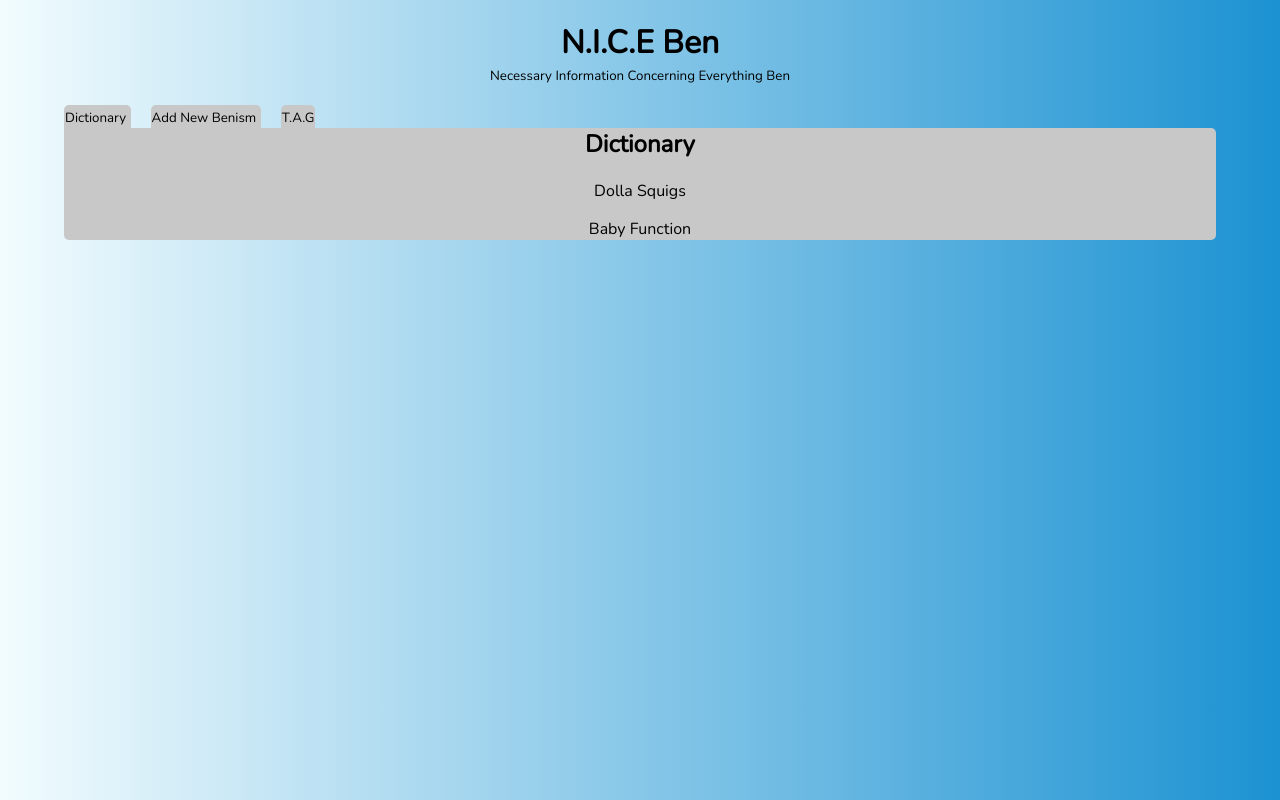
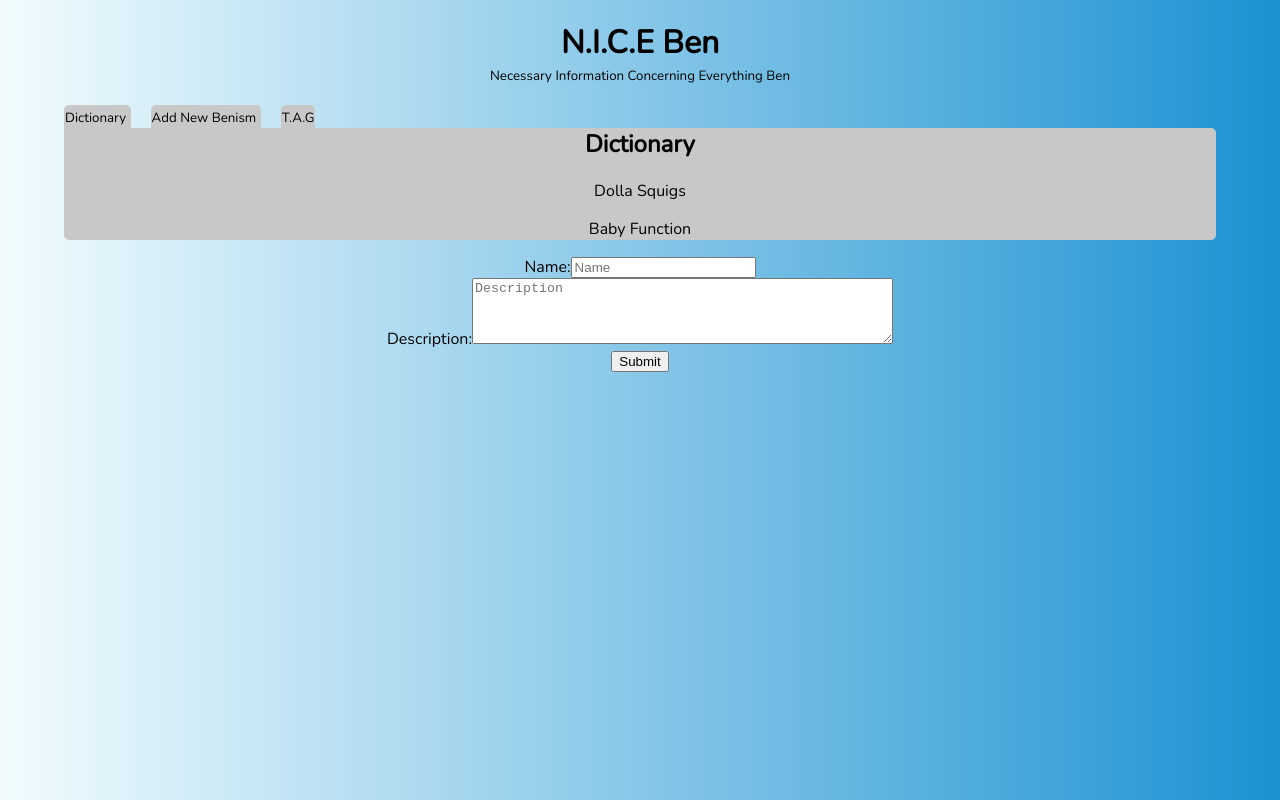
Before and after one commit to MellKay/benisms-hackathon, a React (Create React App) app: page / in a window 1280 px wide. Built offline with nearby package versions, Linux system fonts and the light colour scheme.

Commit message:
Form created

```diff
--- a/src/Components/App/App.js
+++ b/src/Components/App/App.js
@@ -1,17 +1,18 @@
-import React from "react";
-import logo from "./logo.svg";
-import "./App.css";
-import Title from "../Title";
-import Dictionary from "../Dictionary";
-import Tabs from "../Tabs";
+import React from 'react';
+import './App.css';
+import Title from '../Title';
+import Dictionary from '../Dictionary';
+import Tabs from '../Tabs';
+import Form from '../Form/index';
 
 function App() {
   return (
-    <div className="App">
+    <div className='App'>
       <Title />
-      <div className="tabWrapper">
+      <div className='tabWrapper'>
         <Tabs />
         <Dictionary />
+        <Form />
       </div>
     </div>
   );
--- /dev/null
+++ b/src/Components/Form/index.js
@@ -0,0 +1,23 @@
+import React from 'react';
+
+function Form() {
+  return (
+    <div className='formWrapper'>
+      <form className='f1'>
+        <label>
+          Name:
+          <input type='text' name='name' placeholder='Name' />
+        </label>
+      </form>
+      <form className='f2'>
+        <label>
+          Description:
+          <textarea placeholder='Description' rows='4' cols='50' />
+        </label>
+      </form>
+      <button type='submit'> Submit</button>
+    </div>
+  );
+}
+
+export default Form;
```
Also changed, not shown: src/Components/Form/index.css (added).
